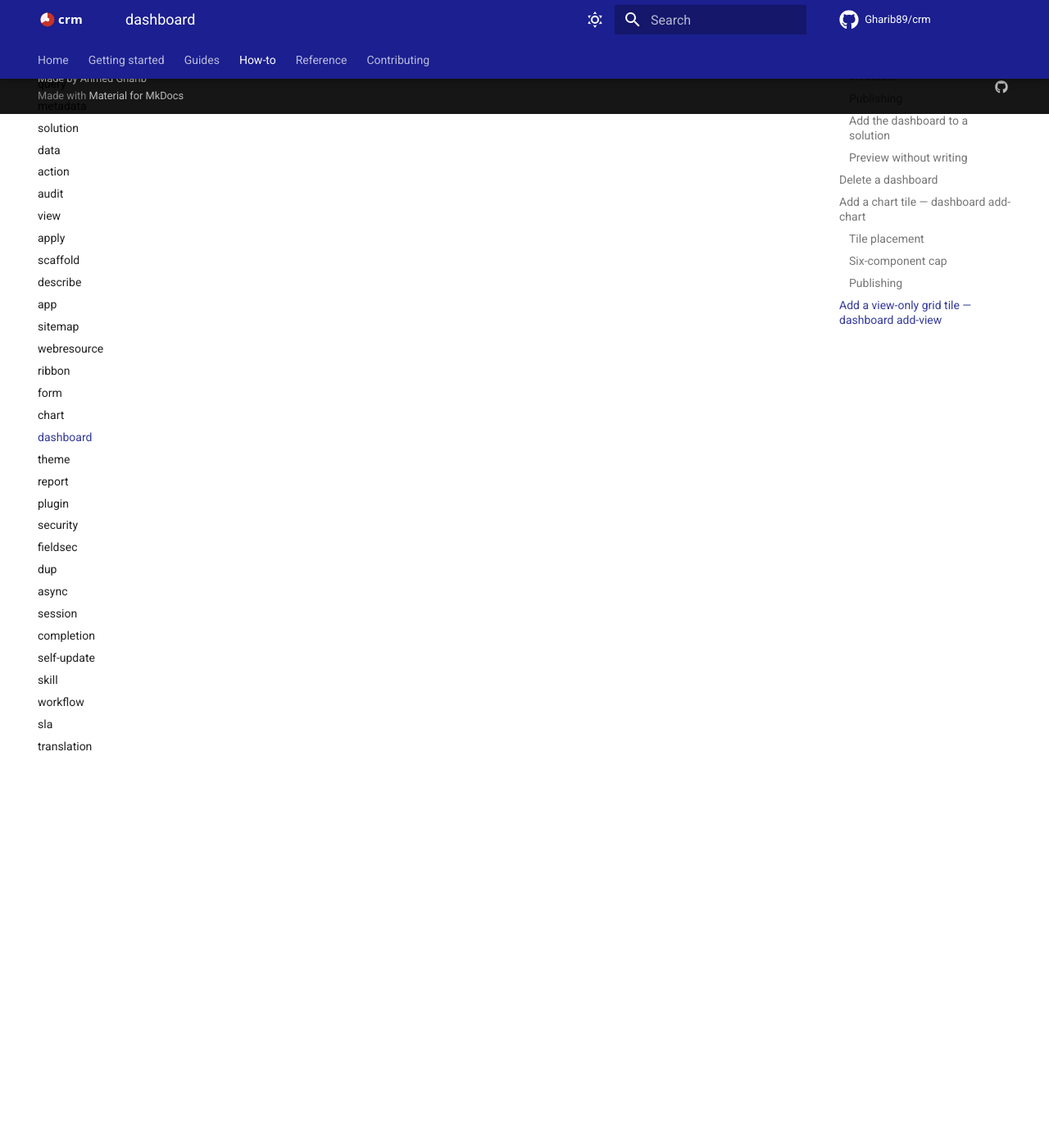
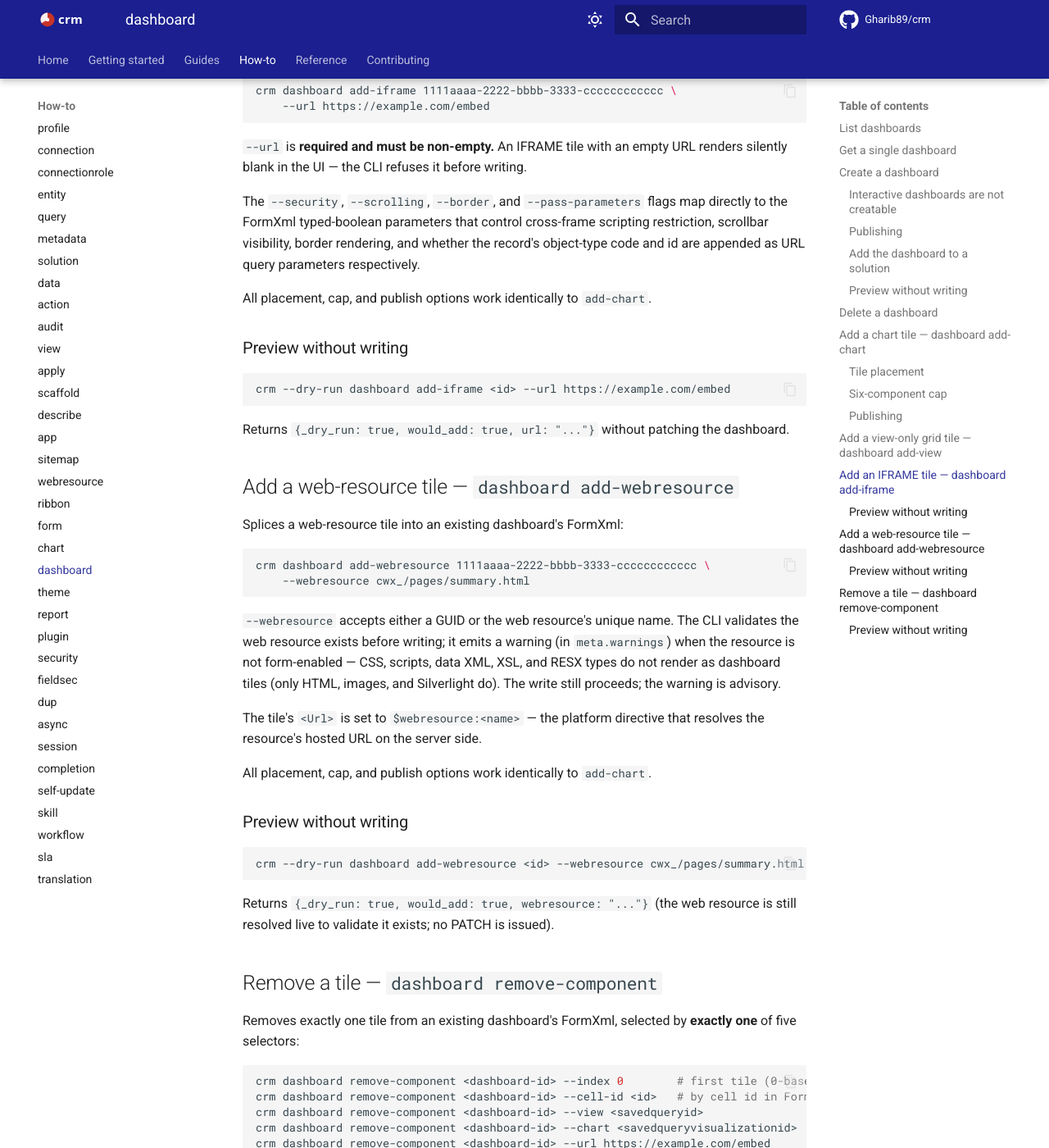
Before and after one commit to Gharib89/crm, an MkDocs documentation site: the page built from docs/how-to/dashboard.md, in a window 1280 px wide and 1400 px high, scrolled down 3765 px. Shown: the whole window at 82% size. Built offline with MkDocs 1.6.1 and Material for MkDocs 9.7.7, drawn with Linux system fonts in a browser that asks for light colours; comment, search, counter and statistics services are not loaded; some of the changed text lies outside the part shown.

Commit message:
docs: document dashboard add-iframe / add-webresource / remove-component
README command table, docs/how-to/dashboard.md sections, and the shipped
crm skill's customizations reference for the three new B10 verbs.

Co-Authored-By: Claude Opus 4.8 <noreply@anthropic.com>
Claude-Session: https://claude.ai/code/session_01LDRm14ZYb5EFPxqDs8PhL3

````diff
--- a/docs/how-to/dashboard.md
+++ b/docs/how-to/dashboard.md
@@ -175,3 +175,98 @@ crm dashboard add-view <dashboard-id> --view <v> --mode all
 `--records-per-page` sets the row count per page in the grid (default 10).
 
 All placement, cap, and publish options work identically to `add-chart`.
+
+## Add an IFRAME tile — `dashboard add-iframe`
+
+Splices an IFRAME tile into an existing dashboard's FormXml:
+
+```bash
+crm dashboard add-iframe 1111aaaa-2222-bbbb-3333-cccccccccccc \
+    --url https://example.com/embed
+```
+
+`--url` is **required and must be non-empty.** An IFRAME tile with an empty URL
+renders silently blank in the UI — the CLI refuses it before writing.
+
+The `--security`, `--scrolling`, `--border`, and `--pass-parameters` flags map
+directly to the FormXml typed-boolean parameters that control cross-frame
+scripting restriction, scrollbar visibility, border rendering, and whether the
+record's object-type code and id are appended as URL query parameters
+respectively.
+
+All placement, cap, and publish options work identically to `add-chart`.
+
+### Preview without writing
+
+```bash
+crm --dry-run dashboard add-iframe <id> --url https://example.com/embed
+```
+
+Returns `{_dry_run: true, would_add: true, url: "..."}` without patching the
+dashboard.
+
+## Add a web-resource tile — `dashboard add-webresource`
+
+Splices a web-resource tile into an existing dashboard's FormXml:
+
+```bash
+crm dashboard add-webresource 1111aaaa-2222-bbbb-3333-cccccccccccc \
+    --webresource cwx_/pages/summary.html
+```
+
+`--webresource` accepts either a GUID or the web resource's unique name. The CLI
+validates the web resource exists before writing; it emits a warning (in
+`meta.warnings`) when the resource is not form-enabled — CSS, scripts, data XML,
+XSL, and RESX types do not render as dashboard tiles (only HTML, images, and
+Silverlight do). The write still proceeds; the warning is advisory.
+
+The tile's `<Url>` is set to `$webresource:<name>` — the platform directive that
+resolves the resource's hosted URL on the server side.
+
+All placement, cap, and publish options work identically to `add-chart`.
+
+### Preview without writing
+
+```bash
+crm --dry-run dashboard add-webresource <id> --webresource cwx_/pages/summary.html
+```
+
+Returns `{_dry_run: true, would_add: true, webresource: "..."}` (the web resource
+is still resolved live to validate it exists; no PATCH is issued).
+
+## Remove a tile — `dashboard remove-component`
+
+Removes exactly one tile from an existing dashboard's FormXml, selected by
+**exactly one** of five selectors:
+
+```bash
+crm dashboard remove-component <dashboard-id> --index 0        # first tile (0-based)
+crm dashboard remove-component <dashboard-id> --cell-id <id>   # by cell id in FormXml
+crm dashboard remove-component <dashboard-id> --view <savedqueryid>
+crm dashboard remove-component <dashboard-id> --chart <savedqueryvisualizationid>
+crm dashboard remove-component <dashboard-id> --url https://example.com/embed
+```
+
+Passing more than one selector, or none, is a usage error. Passing a value
+selector (`--view`, `--chart`, `--url`) that matches no component or more than one
+component is also refused — for an ambiguous multi-match, switch to `--cell-id` or
+`--index` to target exactly one tile.
+
+`--index` is 0-based among all component cells in document order. Use
+`crm --json dashboard get <id> | jq -r '.data.formxml'` to inspect the FormXml
+and find the right index or cell id before removing.
+
+After removal the CLI reconciles the section's empty `<row>` padding so the
+`rowspan == count(<row>)` layout invariant is maintained.
+
+`remove-component` does **not** accept the tile layout options (`--tab`,
+`--section`, `--rowspan`, `--colspan`, `--force`) — those are add-only.
+
+### Preview without writing
+
+```bash
+crm --dry-run dashboard remove-component <id> --index 0
+```
+
+Returns `{_dry_run: true, would_remove: true, cell_id: "...", control_id: "..."}`
+without patching the dashboard.
````
Also changed, not shown: README.md (+1 -1 lines), crm/skills/reference/customizations.md (+55 -10 lines).
